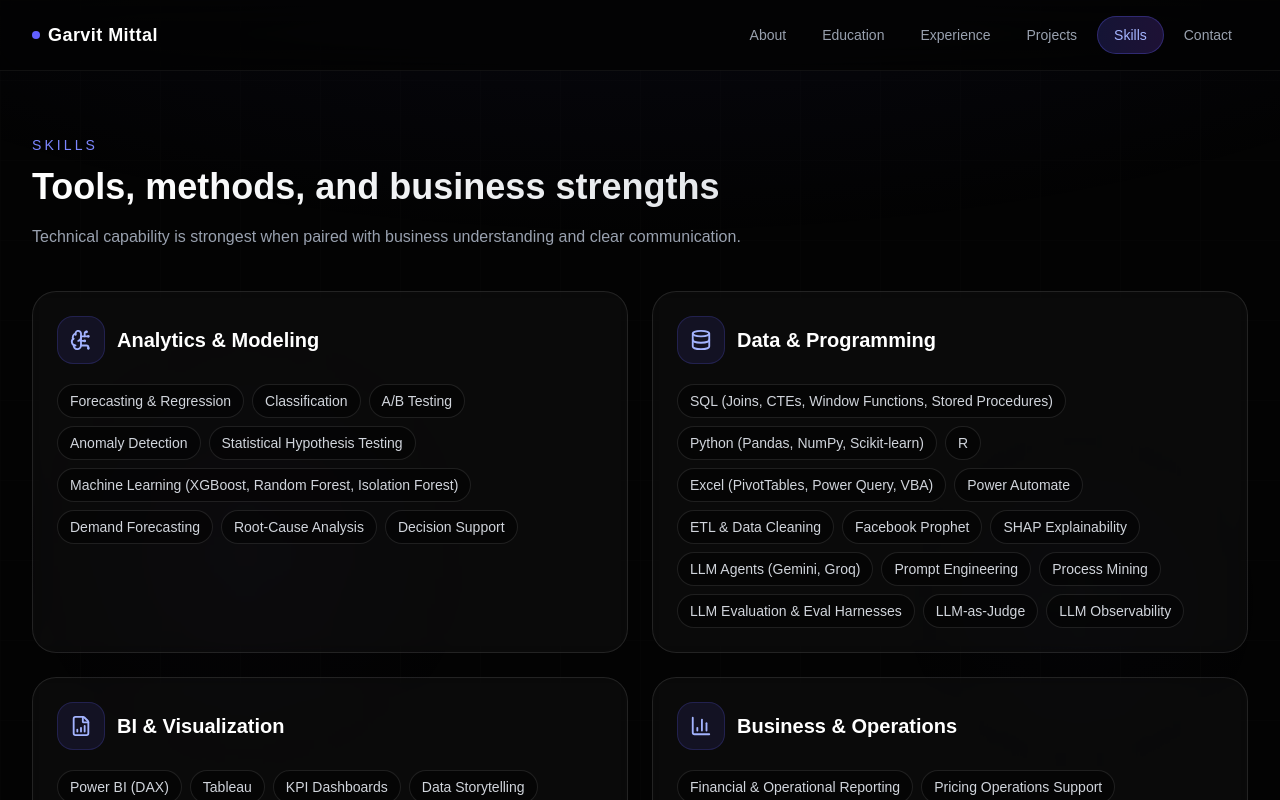
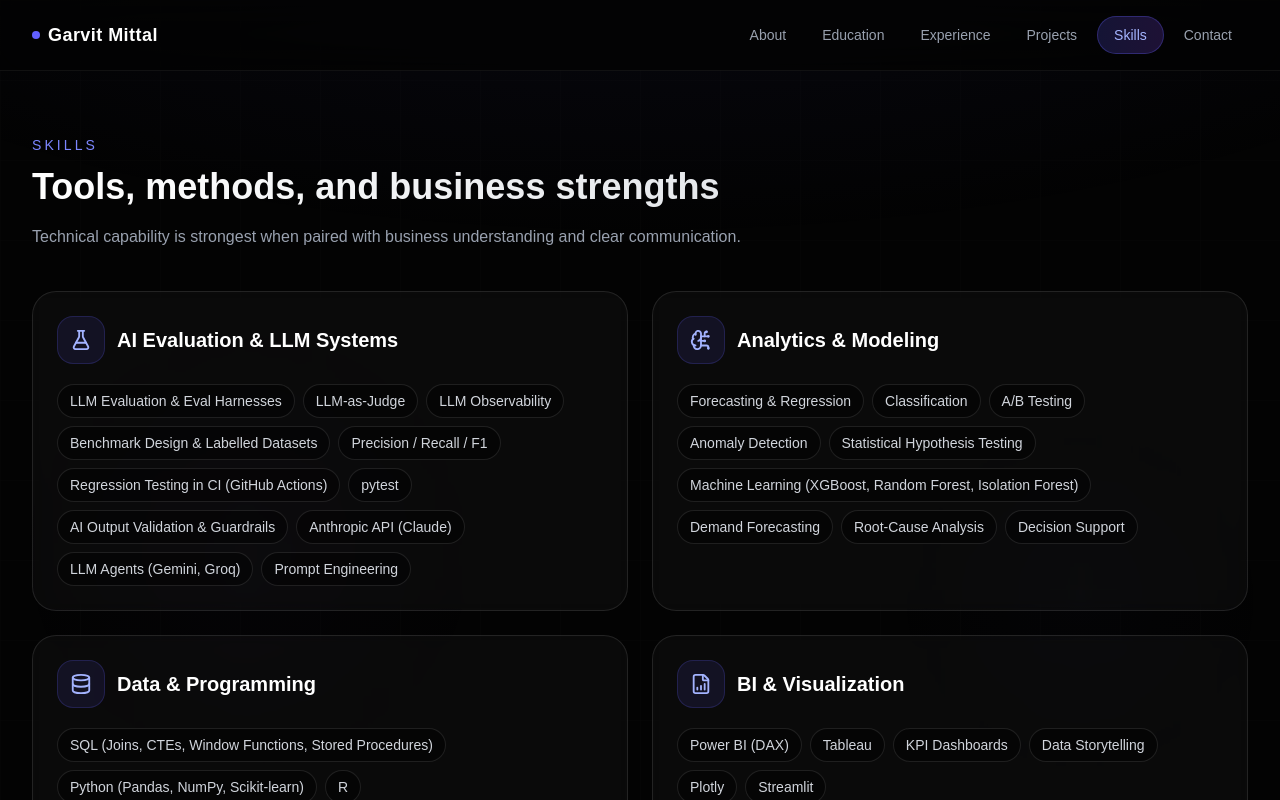
Before and after one commit to garvit-mittal04/garvit-portfolio, a Next.js app: page / in a window 1280 px wide. Both pictures are taken after a click on the button "Skills". Shown: the top 800 px of the page. Built offline with nearby package versions, Linux system fonts and the light colour scheme.

Commit message:
Update page.tsx

```diff
--- a/app/page.tsx
+++ b/app/page.tsx
@@ -42,6 +42,7 @@ const navLinks = [
 const TAB_ORDER = ["about", "education", "experience", "projects", "skills", "contact"];
 
 const SKILL_ICONS = [
+  <FlaskConical size={22} key="flask" />,
   <BrainCircuit size={22} key="brain" />,
   <Database size={22} key="database" />,
   <FileBarChart size={22} key="filechart" />,
@@ -274,6 +275,13 @@ const projectData = [
 ];
 
 const skillsData = {
+  "AI Evaluation & LLM Systems": [
+    "LLM Evaluation & Eval Harnesses", "LLM-as-Judge", "LLM Observability",
+    "Benchmark Design & Labelled Datasets", "Precision / Recall / F1",
+    "Regression Testing in CI (GitHub Actions)", "pytest",
+    "AI Output Validation & Guardrails", "Anthropic API (Claude)",
+    "LLM Agents (Gemini, Groq)", "Prompt Engineering",
+  ],
   "Analytics & Modeling": [
     "Forecasting & Regression", "Classification", "A/B Testing", "Anomaly Detection",
     "Statistical Hypothesis Testing", "Machine Learning (XGBoost, Random Forest, Isolation Forest)",
@@ -283,8 +291,7 @@ const skillsData = {
     "SQL (Joins, CTEs, Window Functions, Stored Procedures)", "Python (Pandas, NumPy, Scikit-learn)",
     "R", "Excel (PivotTables, Power Query, VBA)", "Power Automate", "ETL & Data Cleaning",
     "Facebook Prophet", "SHAP Explainability",
-    "LLM Agents (Gemini, Groq)", "Prompt Engineering", "Process Mining",
-    "LLM Evaluation & Eval Harnesses", "LLM-as-Judge", "LLM Observability",
+    "Process Mining",
   ],
   "BI & Visualization": [
     "Power BI (DAX)", "Tableau", "KPI Dashboards", "Data Storytelling",
@@ -1224,8 +1231,8 @@ function SkillsSection() {
         variants={staggerContainer}
         className="grid gap-6 lg:grid-cols-2"
       >
-        {Object.entries(skillsData).map(([category, skills], index) => (
-          <TiltCard key={category} className="rounded-[24px] border border-white/10 bg-white/[0.03] backdrop-blur-sm">
+        {Object.entries(skillsData).map(([category, skills], index, all) => (
+          <TiltCard key={category} className={`rounded-[24px] border border-white/10 bg-white/[0.03] backdrop-blur-sm${all.length % 2 === 1 && index === all.length - 1 ? " lg:col-span-2" : ""}`}>
             <motion.div custom={index} variants={fadeUp} className="p-6">
               <div className="flex items-center gap-3">
                 <div className="rounded-2xl border border-indigo-500/20 bg-indigo-500/10 p-3 text-indigo-300" aria-hidden="true">
```
